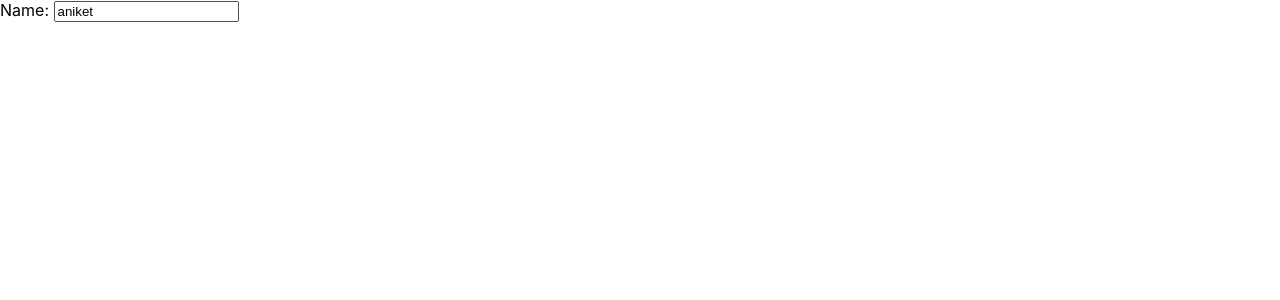
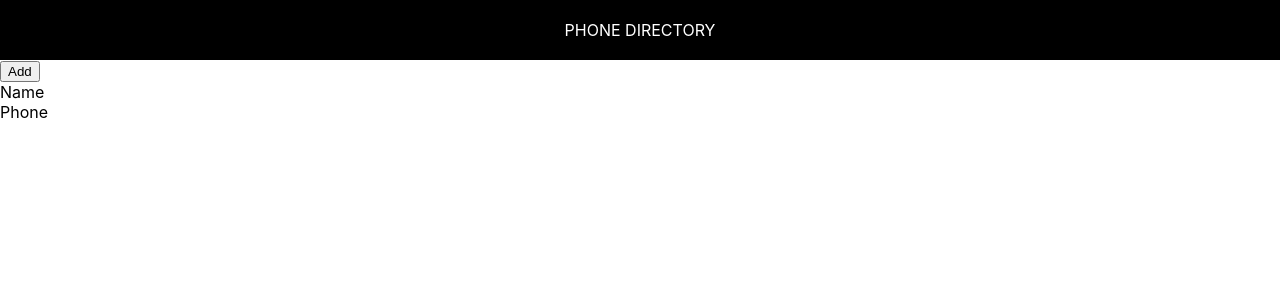
Before and after one commit to AniketBhat1072/phone-directory, a React (Create React App) app: page / in a window 1280 px wide. Shown: the top 300 px of the page. Built offline with nearby package versions, Linux system fonts and the light colour scheme.

Commit message:
Header Styling

```diff
--- a/src/App.js
+++ b/src/App.js
@@ -1,19 +1,16 @@
  import React, { Component } from 'react';
+import Header from "./Header"
 
 function App() {
   return (
     <div>
-    {/* <div className='header'>
-      Phone Directory
-    </div>
+      <Header></Header>
     <button> Add </button>
     <div>
         <span> Name </span>
         <br></br>
         <span> Phone </span>
-    </div> */}
-    <label htmlFor='name'>Name: </label>
-    <input id='name' type='text' placeholder='Type Here' defaultValue='aniket'/>
+    </div>
     </div>
   );
 }
--- /dev/null
+++ b/src/Header.css
@@ -0,0 +1,7 @@
+.header{
+    text-align: center;
+    padding: 20px;
+    background: black;
+    color: white;
+    text-transform: uppercase;
+}
--- /dev/null
+++ b/src/Header.js
@@ -0,0 +1,12 @@
+import React from 'react';
+import './Header.css'
+
+const Header = function(){
+    return(
+        <div className='header'>
+            Phone Directory
+        </div>
+    )
+}
+
+export default Header;
```
